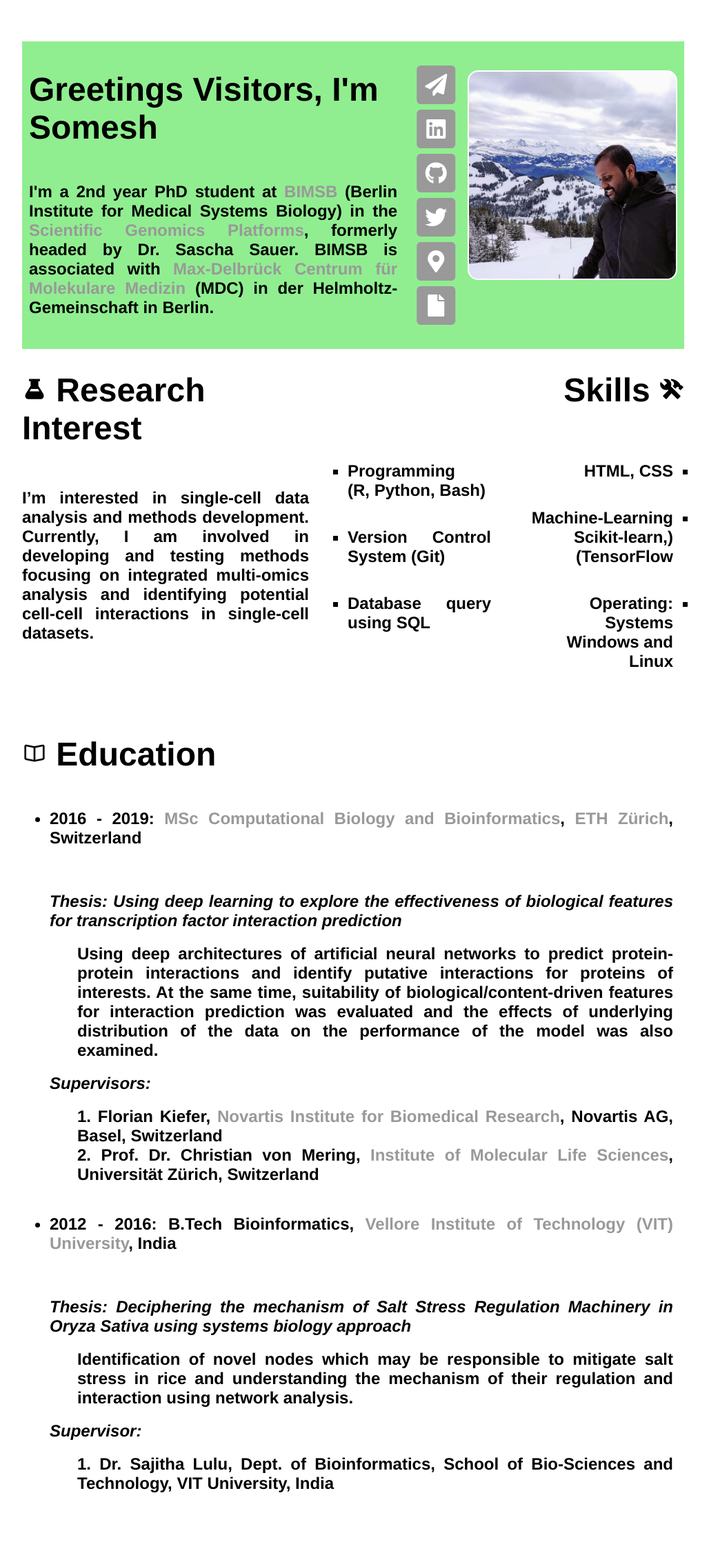
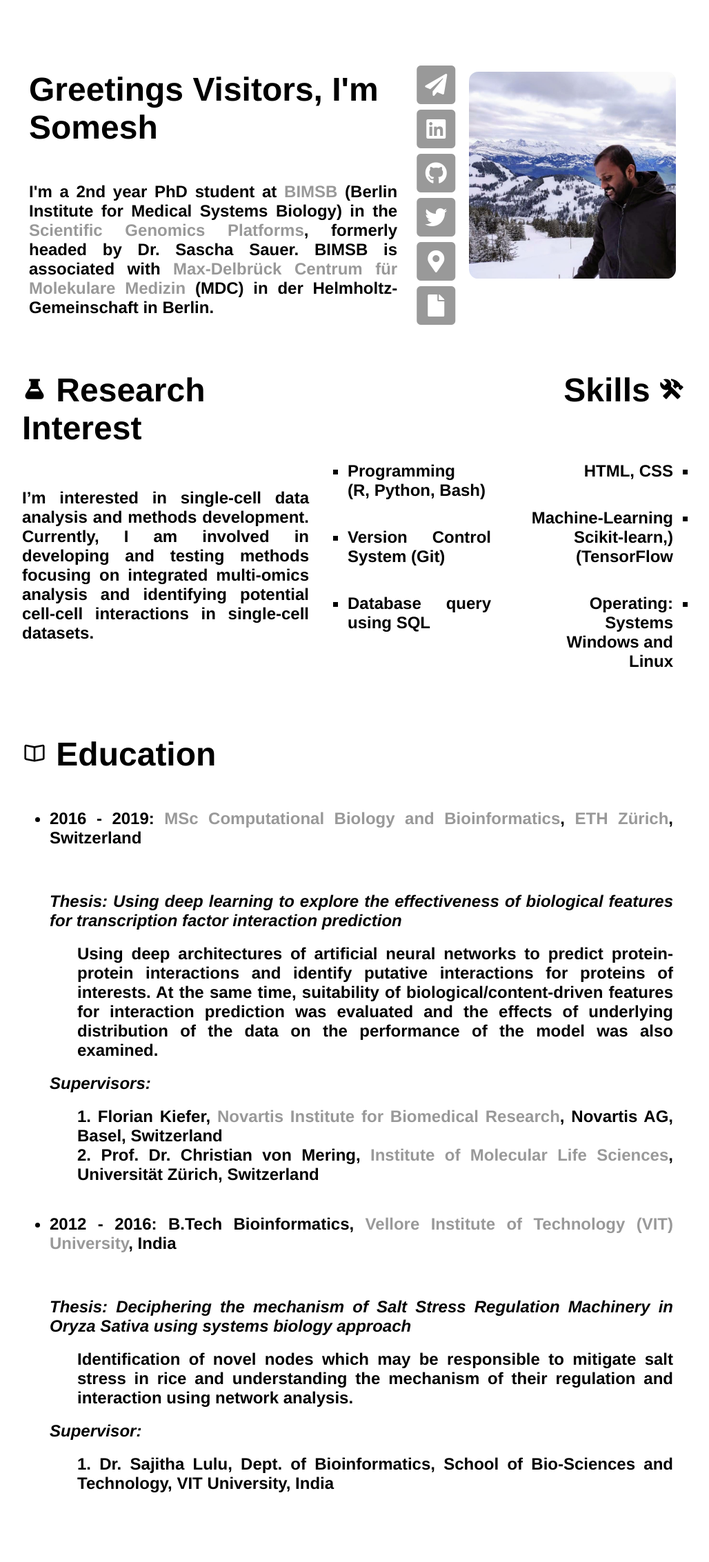
Before and after one commit to saisomesh2594/saisomesh2594.github.io, a Jekyll site: the page built from index.html, in a window 1280 px wide. Shown: the whole page at 69% size, without its empty margins (128-1156 px from the left). Built offline with Jekyll 4.4.1, drawn with Linux system fonts in a browser that asks for light colours.

Commit message:
Update css

```diff
--- a/css/main.css
+++ b/css/main.css
@@ -73,9 +73,6 @@ table, th, td {
   border: 0px solid black;
 }
 
-#icon-container {
-    margin: auto;
-}
 
 .title-container {
 	text-align: right;
@@ -98,19 +95,26 @@ table, th, td {
 	/*box-shadow: 0 0 0 3px $text-color;*/
 }
 
+
+.container {
+  display: flex;
+  flex-flow: row nowrap;
+  /*background-color: lightgreen;*/
+	/*height: 30px;*/
+}
+
 #text-container {
 	display: flex;
   	flex-flow: column nowrap;
   	justify-content: space-between;
 }
 
+#icon-container {
+    margin: auto;
+}
 
-.container {
-  display: flex;
-  flex-flow: row nowrap;
-  background-color: lightgreen;
-	/*height: 30px;*/
-}
+
+
 
 #twwet-research-container {
   display: flex;
```
